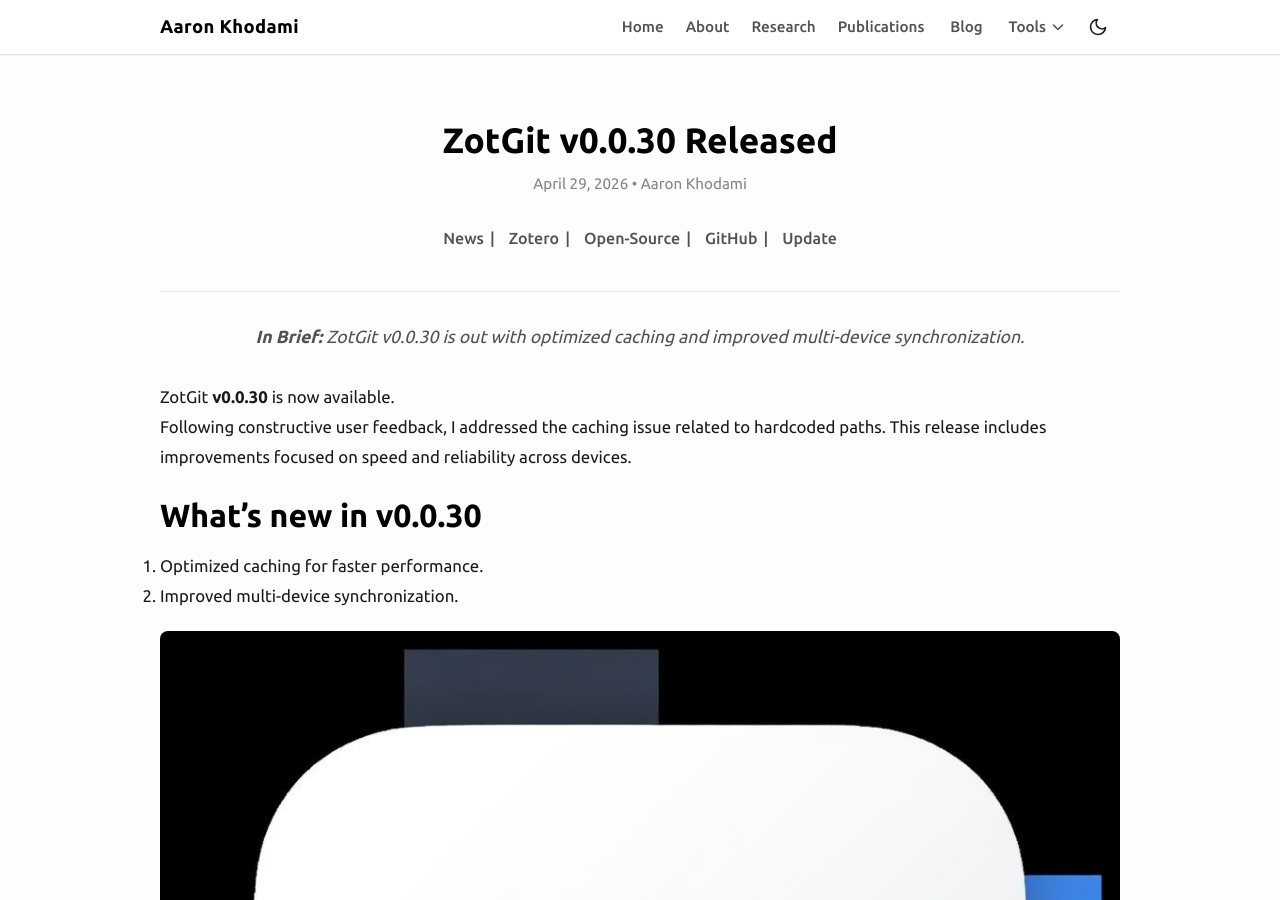
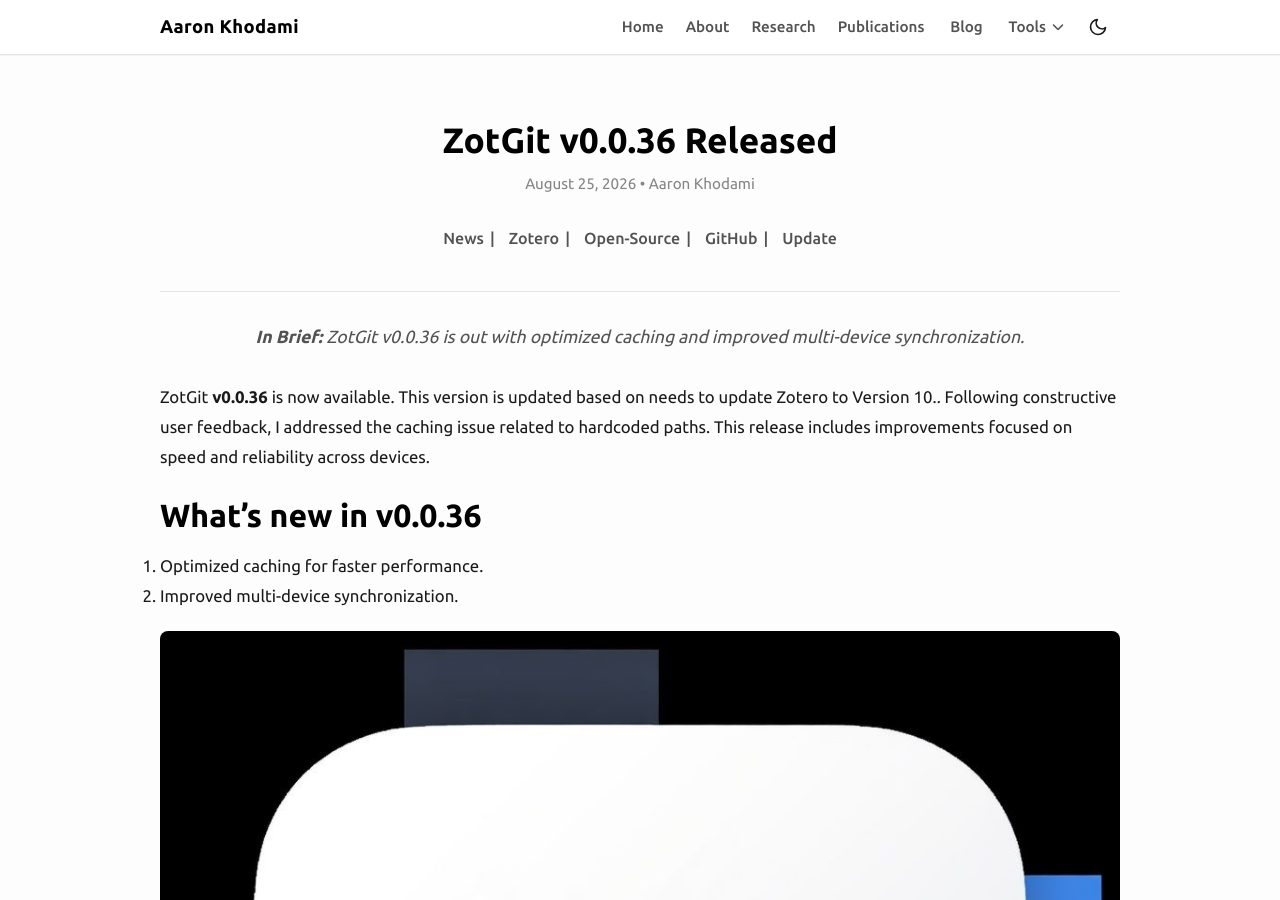
Before and after one commit to Aaronkhodami/aaronkhodami.github.io, a Jekyll site: the page built from _posts/2026-04-29-zotgit-v0-0-30-update.md, in a window 1280 px wide and 900 px high. Built offline with Jekyll 4.4.1, drawn with Linux system fonts in a browser that asks for light colours; some of the changed text lies outside the part shown.

Commit message:
Update ZotGit release notes to v0.0.36
Updated the release notes for ZotGit from version 0.0.30 to 0.0.36, including changes in the title, date, and version-specific details.

```diff
--- a/_posts/2026-04-29-zotgit-v0-0-30-update.md
+++ b/_posts/2026-04-29-zotgit-v0-0-30-update.md
@@ -1,23 +1,23 @@
 ---
 layout: post
-title: "ZotGit v0.0.30 Released"
-date: 2026-04-29 10:00:00 +0100
+title: "ZotGit v0.0.36 Released"
+date: 2026-08-25 10:08:00 +0300
 categories: updates
 tags: [News, Zotero, Open-Source, GitHub, Update]
-excerpt: "ZotGit v0.0.30 is out with optimized caching and improved multi-device synchronization."
+excerpt: "ZotGit v0.0.36 is out with optimized caching and improved multi-device synchronization."
 ---
 
-ZotGit **v0.0.30** is now available.
-
+ZotGit **v0.0.36** is now available.
+This version is updated based on needs to update Zotero to Version 10.*.*
 Following constructive user feedback, I addressed the caching issue related to hardcoded paths. This release includes improvements focused on speed and reliability across devices.
 
-### What's new in v0.0.30
+### What's new in v0.0.36
 
 1. Optimized caching for faster performance.
 2. Improved multi-device synchronization.
 
 ![ZotGit plugin preview](/assets/images/zotgit.jpg)
-*ZotGit update v0.0.30 with improved caching and sync.*
+*ZotGit update v0.0.36 with improved caching and sync.*
 
 The update is available at [ZotGit](https://github.com/Aaronkhodami/ZotGit).
 
```
